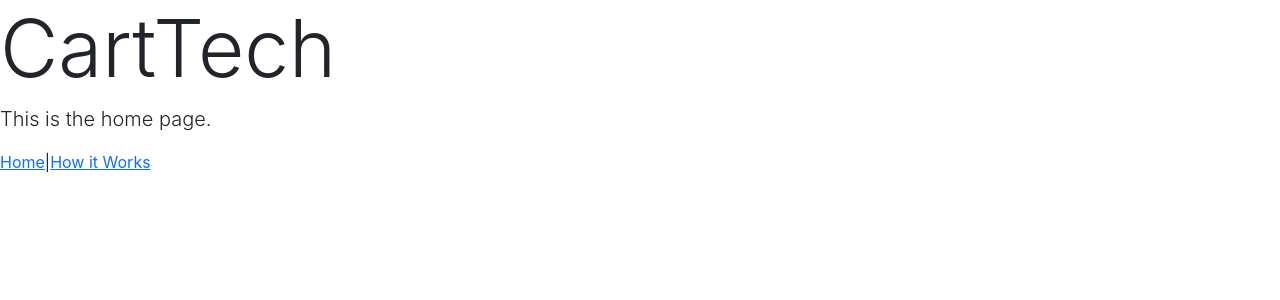
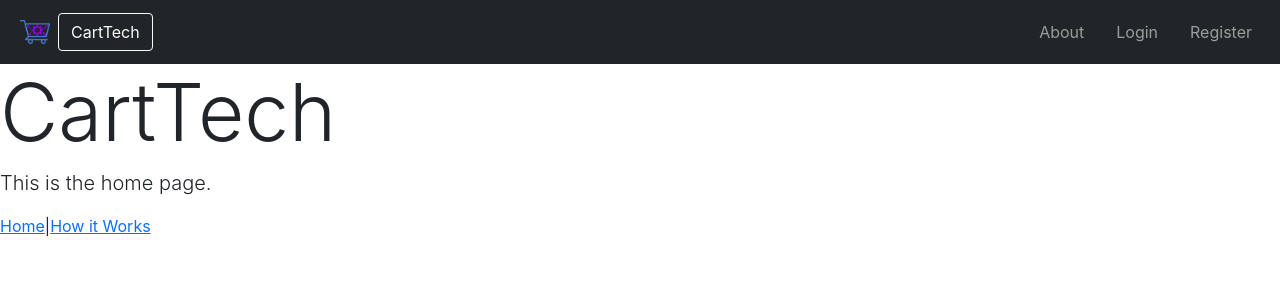
Before and after one commit to zrwaite/CartTech, a React (Create React App) app in the folder Frontend/carttech/: page / in a window 1280 px wide. Shown: the top 300 px of the page. Built offline with nearby package versions, Linux system fonts and the light colour scheme.

Commit message:
Create navbar

```diff
--- a/Frontend/carttech/src/App.js
+++ b/Frontend/carttech/src/App.js
@@ -2,12 +2,29 @@ import './App.css';
 import { Router, Link } from "wouter"
 import useHashLocation from './hooks/wouter-hash';
 import PageRouter from "./components/router"
+import "./LogoIdea1.png"
 
 //basic app component where the other components go when rendered
 
 function App() {
   return (
     <Router hook={useHashLocation}>
+      <nav className="navbar navbar-expand-lg navbar-dark bg-dark">
+        <div className="container-fluid">
+          <Link className="navbar-brand" href="/"><img src="LogoIdea1.png" width="30" className="mx-2" /><button type="button" className="btn btn-outline-light">CartTech</button></Link>
+          <ul class="navbar-nav">
+            <li class="nav-item mx-2">
+              <Link className="nav-link" href="/about">About</Link>
+            </li>
+            <li class="nav-item mx-2">
+              <Link className="nav-link" href="/login">Login</Link>
+            </li>
+            <li class="nav-item mx-2">
+              <Link className="nav-link" href="/register">Register</Link>
+            </li>
+          </ul>
+        </div>
+      </nav>
       <main role="main" className="wrapper">
         <div className="content">
           <PageRouter />
```
Also changed, not shown: Frontend/carttech/src/LogoIdea1.png (added).
